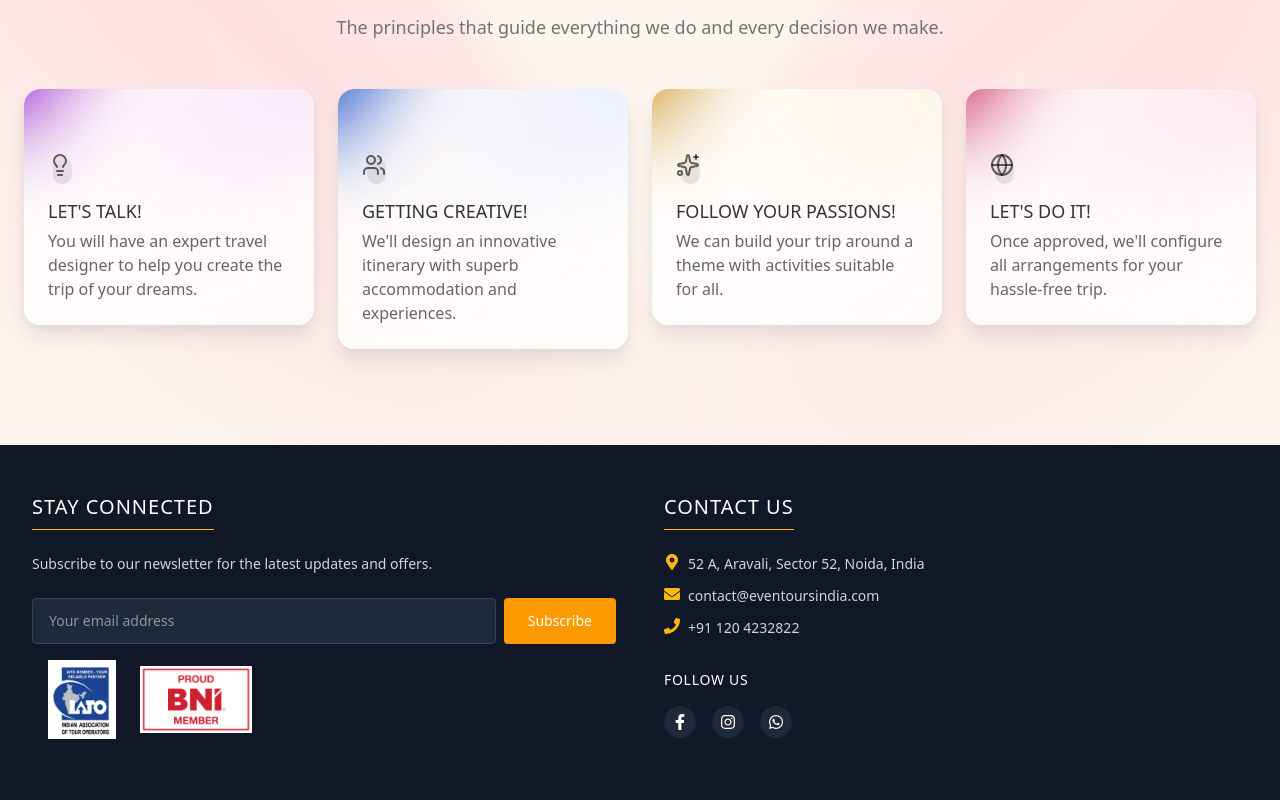
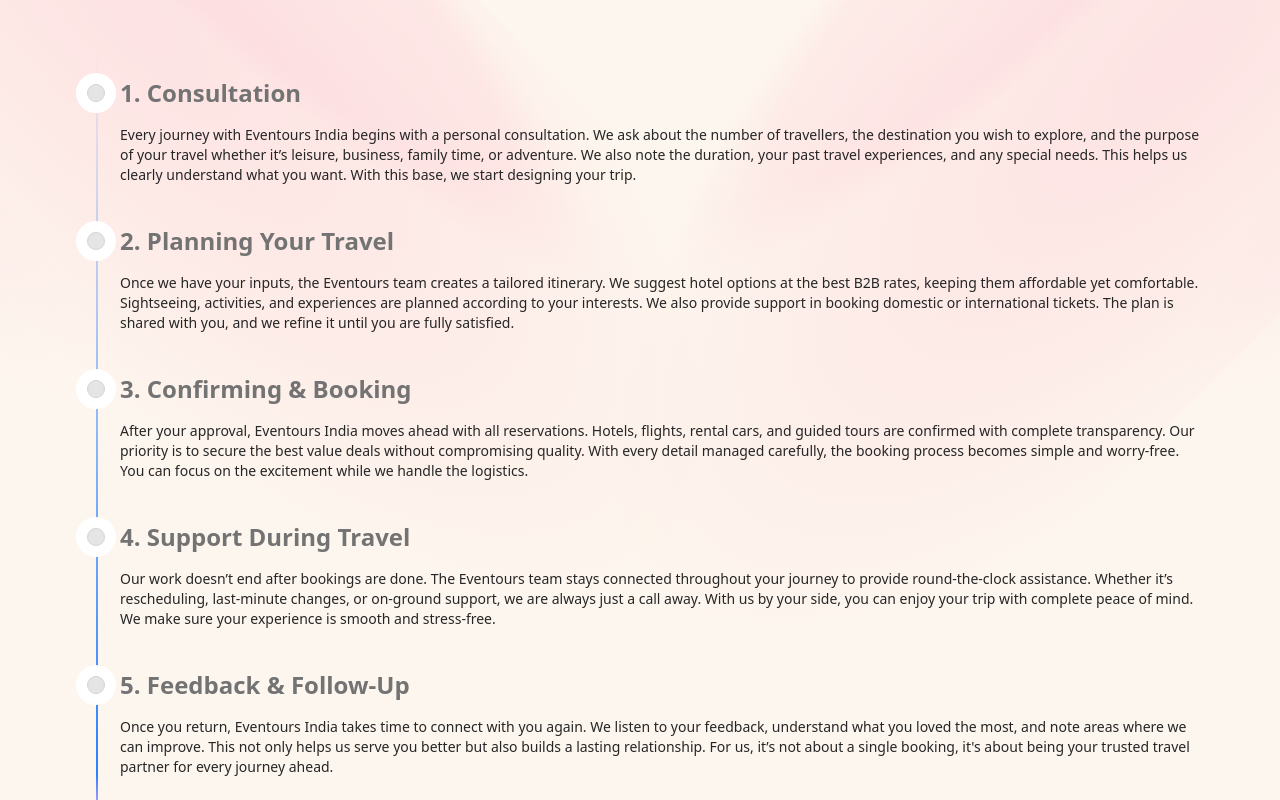
Before and after one commit to DiamondOre-Consulting/eventss, a React (Vite) app: page /our-approach in a window 1280 px wide. Shown: the part 1400-2200 px from the top of the page. Built offline with nearby package versions, Linux system fonts and the light colour scheme; a web font is replaced by a local one.

Commit message:
our approach update

```diff
--- a/package.json
+++ b/package.json
@@ -19,7 +19,7 @@
     "clsx": "^2.1.1",
     "framer-motion": "^12.23.11",
     "lucide-react": "^0.526.0",
-    "motion": "^12.23.10",
+    "motion": "^12.23.22",
     "react": "^19.1.1",
     "react-dom": "^19.1.1",
     "react-icons": "^5.5.0",
--- a/src/components/OurApproachCard.tsx
+++ b/src/components/OurApproachCard.tsx
@@ -1,90 +1,91 @@
 'use client';
 
-import { CardHoverEffect } from '@/components/ui/pulse-card';
+// import { CardHoverEffect } from '@/components/ui/pulse-card';
 import { Spotlight } from '@/components/ui/spotlight';
-import { motion, useInView } from 'framer-motion';
-import {
-  Globe,
-  Heart,
-  Lightbulb,
-  Rocket,
-  Sparkles,
-  Target,
-  Users,
-} from 'lucide-react';
-import { useRef } from 'react';
+// import { motion, useInView } from 'framer-motion';
+// import {
+//   Globe,
+//   Heart,
+//   Lightbulb,
+//   Rocket,
+//   Sparkles,
+//   Target,
+//   Users,
+// } from 'lucide-react';
+// import { useRef } from 'react';
+import { OurApproachTimeline } from './OurApproachTimeline';
 
-interface AboutUsProps {
-  title?: string;
-  subtitle?: string;
-  mission?: string;
-  vision?: string;
-  values?: Array<{
-    title: string;
-    description: string;
-    icon: keyof typeof iconComponents;
-  }>;
-  className?: string;
-}
+// interface AboutUsProps {
+//   title?: string;
+//   subtitle?: string;
+//   mission?: string;
+//   vision?: string;
+//   values?: Array<{
+//     title: string;
+//     description: string;
+//     icon: keyof typeof iconComponents;
+//   }>;
+//   className?: string;
+// }
 
-const iconComponents = {
-  Users: Users,
-  Heart: Heart,
-  Lightbulb: Lightbulb,
-  Globe: Globe,
-  Sparkles: Sparkles,
-  Rocket: Rocket,
-  Target: Target,
-};
+// const iconComponents = {
+//   Users: Users,
+//   Heart: Heart,
+//   Lightbulb: Lightbulb,
+//   Globe: Globe,
+//   Sparkles: Sparkles,
+//   Rocket: Rocket,
+//   Target: Target,
+// };
 
-const defaultValues: AboutUsProps['values'] = [
-  {
-    title: `LET'S TALK!`,
-    description:
-      'You will have an expert travel designer to help you create the trip of your dreams.',
-    icon: 'Lightbulb',
-  },
-  {
-    title: 'GETTING CREATIVE!',
-    description:
-      `We'll design an innovative itinerary with superb accommodation and experiences.`,
-    icon: 'Users',
-  },
-  {
-    title: 'FOLLOW YOUR PASSIONS!',
-    description:
-      'We can build your trip around a theme with activities suitable for all.',
-    icon: 'Sparkles',
-  },
-  {
-    title: `LET'S DO IT!`,
-    description:
-      "Once approved, we'll configure all arrangements for your hassle-free trip.",
-    icon: 'Globe',
-  },
-];
+// const defaultValues: AboutUsProps['values'] = [
+//   {
+//     title: `LET'S TALK!`,
+//     description:
+//       'You will have an expert travel designer to help you create the trip of your dreams.',
+//     icon: 'Lightbulb',
+//   },
+//   {
+//     title: 'GETTING CREATIVE!',
+//     description:
+//       `We'll design an innovative itinerary with superb accommodation and experiences.`,
+//     icon: 'Users',
+//   },
+//   {
+//     title: 'FOLLOW YOUR PASSIONS!',
+//     description:
+//       'We can build your trip around a theme with activities suitable for all.',
+//     icon: 'Sparkles',
+//   },
+//   {
+//     title: `LET'S DO IT!`,
+//     description:
+//       "Once approved, we'll configure all arrangements for your hassle-free trip.",
+//     icon: 'Globe',
+//   },
+// ];
 
 export default function OurApproachCard() {
-  const aboutData = {
-    title: 'About Us',
-    subtitle:
-      'Building the future of web development with beautiful, reusable components.',
-    mission:
-      'Our mission is to democratize web development by providing high-quality, customizable components that help developers build stunning websites quickly and efficiently.',
-    vision:
-      'We envision a world where creating beautiful websites is accessible to everyone, regardless of their design or development experience.',
-    values: defaultValues,
-    className: 'relative overflow-hidden py-20',
-  };
+  // const aboutData = {
+  //   title: 'About Us',
+  //   subtitle:
+  //     'Building the future of web development with beautiful, reusable components.',
+  //   mission:
+  //     'Our mission is to democratize web development by providing high-quality, customizable components that help developers build stunning websites quickly and efficiently.',
+  //   vision:
+  //     'We envision a world where creating beautiful websites is accessible to everyone, regardless of their design or development experience.',
+  //   values: defaultValues,
+  //   className: 'relative overflow-hidden py-20',
+  // };
 
   // const missionRef = useRef(null);
-  const valuesRef = useRef(null);
+  // const valuesRef = useRef(null);
 
   // const missionInView = useInView(missionRef, { once: true, amount: 0.3 });
-  const valuesInView = useInView(valuesRef, { once: true, amount: 0.3 });
+  // const valuesInView = useInView(valuesRef, { once: true, amount: 0.3 });
 
   return (
-    <section className="relative w-full overflow-hidden pt-20">
+    <section className="relative w-full overflow-hidden">
       <Spotlight
         gradientFirst="radial-gradient(68.54% 68.72% at 55.02% 31.46%, hsla(336, 100%, 50%, 0.08) 0, hsla(341, 100%, 55%, 0.04) 50%, hsla(336, 100%, 45%, 0) 80%)"
         gradientSecond="radial-gradient(50% 50% at 50% 50%, hsla(333, 100%, 85%, 0.08) 0, hsla(335, 100%, 55%, 0.04) 80%, transparent 100%)"
@@ -166,8 +167,8 @@
             </motion.div>
           </motion.div>
         </div> */}
-
-        <div ref={valuesRef} className="mb-24">
+<OurApproachTimeline  />
+        {/* <div ref={valuesRef} className="">
           <motion.div
             initial={{ opacity: 0, y: 20 }}
             animate={
@@ -177,7 +178,7 @@
             className="mb-12 text-center"
           >
             <h2 className="from-foreground/80 via-foreground to-foreground/80 bg-gradient-to-r bg-clip-text text-3xl font-bold tracking-tight text-transparent sm:text-4xl">
-              Our Core Values
+              Our Approach
             </h2>
             <p className="text-muted-foreground mx-auto mt-4 max-w-2xl text-lg">
               The principles that guide everything we do and every decision we
@@ -223,7 +224,7 @@
               );
             })}
           </div>
-        </div>
+        </div> */}
       </div>
     </section>
   );
--- /dev/null
+++ b/src/components/OurApproachTimeline.tsx
@@ -0,0 +1,88 @@
+import { Timeline } from "@/components/ui/timeline";
+
+export function OurApproachTimeline() {
+  const data = [
+    {
+      title: "1. Consultation",
+      content: (
+        <div>
+          <p className=" text-xs font-normal text-neutral-800 md:text-sm dark:text-neutral-200">
+            Every journey with Eventours India begins with a personal
+            consultation. We ask about the number of travellers, the destination
+            you wish to explore, and the purpose of your travel whether it’s
+            leisure, business, family time, or adventure. We also note the
+            duration, your past travel experiences, and any special needs. This
+            helps us clearly understand what you want. With this base, we start
+            designing your trip.
+          </p>
+        </div>
+      ),
+    },
+    {
+      title: "2. Planning Your Travel",
+      content: (
+        <div>
+          <p className=" text-xs font-normal text-neutral-800 md:text-sm dark:text-neutral-200">
+            Once we have your inputs, the Eventours team creates a tailored
+            itinerary. We suggest hotel options at the best B2B rates, keeping
+            them affordable yet comfortable. Sightseeing, activities, and
+            experiences are planned according to your interests. We also provide
+            support in booking domestic or international tickets. The plan is
+            shared with you, and we refine it until you are fully satisfied.
+          </p>
+        </div>
+      ),
+    },
+    {
+      title: "3. Confirming & Booking",
+      content: (
+        <div>
+          <p className=" text-xs font-normal text-neutral-800 md:text-sm dark:text-neutral-200">
+            After your approval, Eventours India moves ahead with all
+            reservations. Hotels, flights, rental cars, and guided tours are
+            confirmed with complete transparency. Our priority is to secure the
+            best value deals without compromising quality. With every detail
+            managed carefully, the booking process becomes simple and
+            worry-free. You can focus on the excitement while we handle the
+            logistics.
+          </p>
+        </div>
+      ),
+    },
+    {
+      title: "4. Support During Travel",
+      content: (
+        <div>
+          <p className="text-xs font-normal text-neutral-800 md:text-sm dark:text-neutral-200">
+            Our work doesn’t end after bookings are done. The Eventours team
+            stays connected throughout your journey to provide round-the-clock
+            assistance. Whether it’s rescheduling, last-minute changes, or
+            on-ground support, we are always just a call away. With us by your
+            side, you can enjoy your trip with complete peace of mind. We make
+            sure your experience is smooth and stress-free.{" "}
+          </p>
+        </div>
+      ),
+    },
+    {
+      title: "5. Feedback & Follow-Up",
+      content: (
+        <div>
+          <p className="text-xs font-normal text-neutral-800 md:text-sm dark:text-neutral-200">
+            Once you return, Eventours India takes time to connect with you
+            again. We listen to your feedback, understand what you loved the
+            most, and note areas where we can improve. This not only helps us
+            serve you better but also builds a lasting relationship. For us,
+            it’s not about a single booking, it's about being your trusted
+            travel partner for every journey ahead.
+          </p>
+        </div>
+      ),
+    },
+  ];
+  return (
+    <div className="relative w-full overflow-clip">
+      <Timeline data={data} />
+    </div>
+  );
+}
--- /dev/null
+++ b/src/components/ui/timeline.tsx
@@ -0,0 +1,89 @@
+"use client";
+import {
+
+  useScroll,
+  useTransform,
+  motion,
+} from "motion/react";
+import React, { useEffect, useRef, useState } from "react";
+
+interface TimelineEntry {
+  title: string;
+  content: React.ReactNode;
+}
+
+export const Timeline = ({ data }: { data: TimelineEntry[] }) => {
+  const ref = useRef<HTMLDivElement>(null);
+  const containerRef = useRef<HTMLDivElement>(null);
+  const [height, setHeight] = useState(0);
+
+  useEffect(() => {
+    if (ref.current) {
+      const rect = ref.current.getBoundingClientRect();
+      setHeight(rect.height);
+    }
+  }, [ref]);
+
+  const { scrollYProgress } = useScroll({
+    target: containerRef,
+    offset: ["start 10%", "end 50%"],
+  });
+
+  const heightTransform = useTransform(scrollYProgress, [0, 1], [0, height]);
+  const opacityTransform = useTransform(scrollYProgress, [0, 0.1], [0, 1]);
+
+  return (
+    <div
+      className="w-full bg-transparent font-sans md:px-10"
+      ref={containerRef}
+    >
+      <div className="max-w-7xl mx-auto py-10 px-4 md:px-8 lg:px-10">
+        <h2 className="text-lg md:text-4xl mb-4 text-black dark:text-white max-w-4xl">
+          Our Approach
+        </h2>
+        <p className="text-neutral-700 dark:text-neutral-300 text-sm md:text-base max-w-sm">
+          How We Work
+        </p>
+      </div>
+
+      <div ref={ref} className="relative max-w-7xl mx-auto pb-20">
+        {data.map((item, index) => (
+          <div
+            key={index}
+            className="flex justify-start md:pt-10 md:gap-10"
+          >
+            <div className="sticky flex flex-col md:flex-row z-40 items-center  self-start md:pt-4 max-w-xs ">
+              <div className="h-10  absolute left-3 md:left-3 w-10 rounded-full bg-white dark:bg-black flex items-center justify-center">
+                <div className="h-4 w-4 rounded-full bg-neutral-200 dark:bg-neutral-800 border border-neutral-300 dark:border-neutral-700 p-2" />
+              </div>
+              {/* <h3 className="hidden md:block text-xl md:pl-20 md:text-5xl font-bold text-neutral-500 dark:text-neutral-500 ">
+                {item.title}
+              </h3> */}
+            </div>
+
+            <div className="relative pl-20  pr-4 md:pl-4 w-full">
+              <h3 className="block text-2xl mb-4 text-left font-bold text-neutral-500 dark:text-neutral-500">
+                {item.title}
+              </h3>
+              {item.content}{" "}
+            </div>
+          </div>
+        ))}
+        <div
+          style={{
+            height: height + "px",
+          }}
+          className="absolute md:left-8 left-8 top-0 overflow-hidden w-[2px] bg-[linear-gradient(to_bottom,var(--tw-gradient-stops))] from-transparent from-[0%] via-neutral-200 dark:via-neutral-700 to-transparent to-[99%]  [mask-image:linear-gradient(to_bottom,transparent_0%,black_10%,black_90%,transparent_100%)] "
+        >
+          <motion.div
+            style={{
+              height: heightTransform,
+              opacity: opacityTransform,
+            }}
+            className="absolute inset-x-0 top-0  w-[2px] bg-gradient-to-t from-purple-500 via-blue-500 to-transparent from-[0%] via-[10%] rounded-full"
+          />
+        </div>
+      </div>
+    </div>
+  );
+};
```
Also changed, not shown: 1 other file (tests, documents, lock files or other folders).
